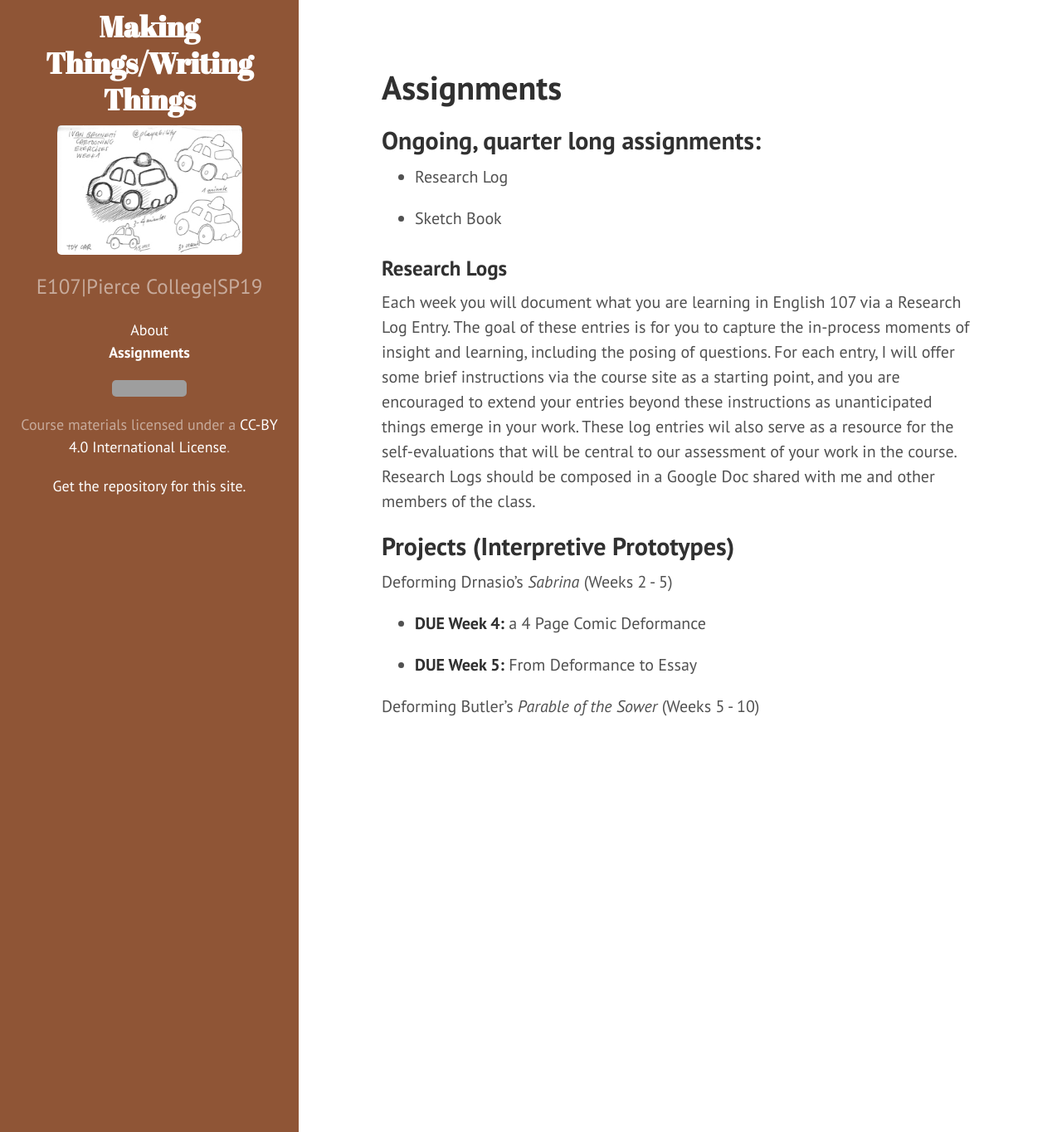
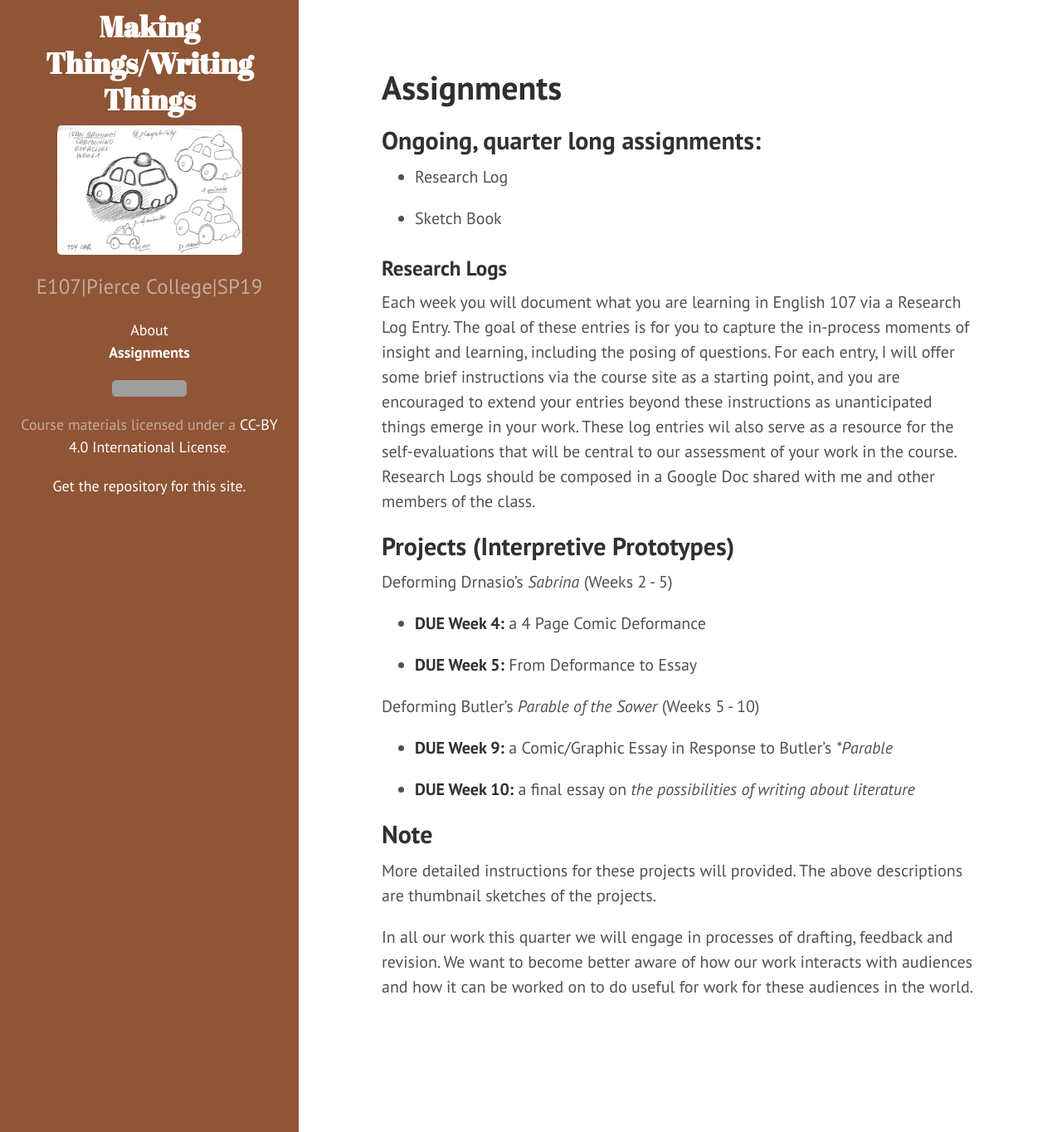
Before and after one commit to jloan/e107v2, a Jekyll site: the page built from 01assignments.md, in a window 1280 px wide and 1364 px high. Shown: the whole window at 83% size. Built offline with Jekyll 4.4.1, drawn with Linux system fonts in a browser that asks for light colours; grey boxes are pictures that could not be loaded.

Commit message:
Update 01assignments.md

```diff
--- a/01assignments.md
+++ b/01assignments.md
@@ -23,3 +23,13 @@ Deforming Drnasio's *Sabrina* (Weeks 2 - 5)
 * **DUE Week 5:** From Deformance to Essay
 
 Deforming Butler's *Parable of the Sower* (Weeks 5 - 10)
+
+* **DUE Week 9:** a Comic/Graphic Essay in Response to Butler's **Parable*
+
+* **DUE Week 10:** a final essay on *the possibilities of writing about literature*
+
+## Note
+
+More detailed instructions for these projects will provided. The above descriptions are thumbnail sketches of the projects.
+
+In all our work this quarter we will engage in processes of drafting, feedback and revision. We want to become better aware of how our work interacts with audiences and how it can be worked on to do useful for work for these audiences in the world.
```
